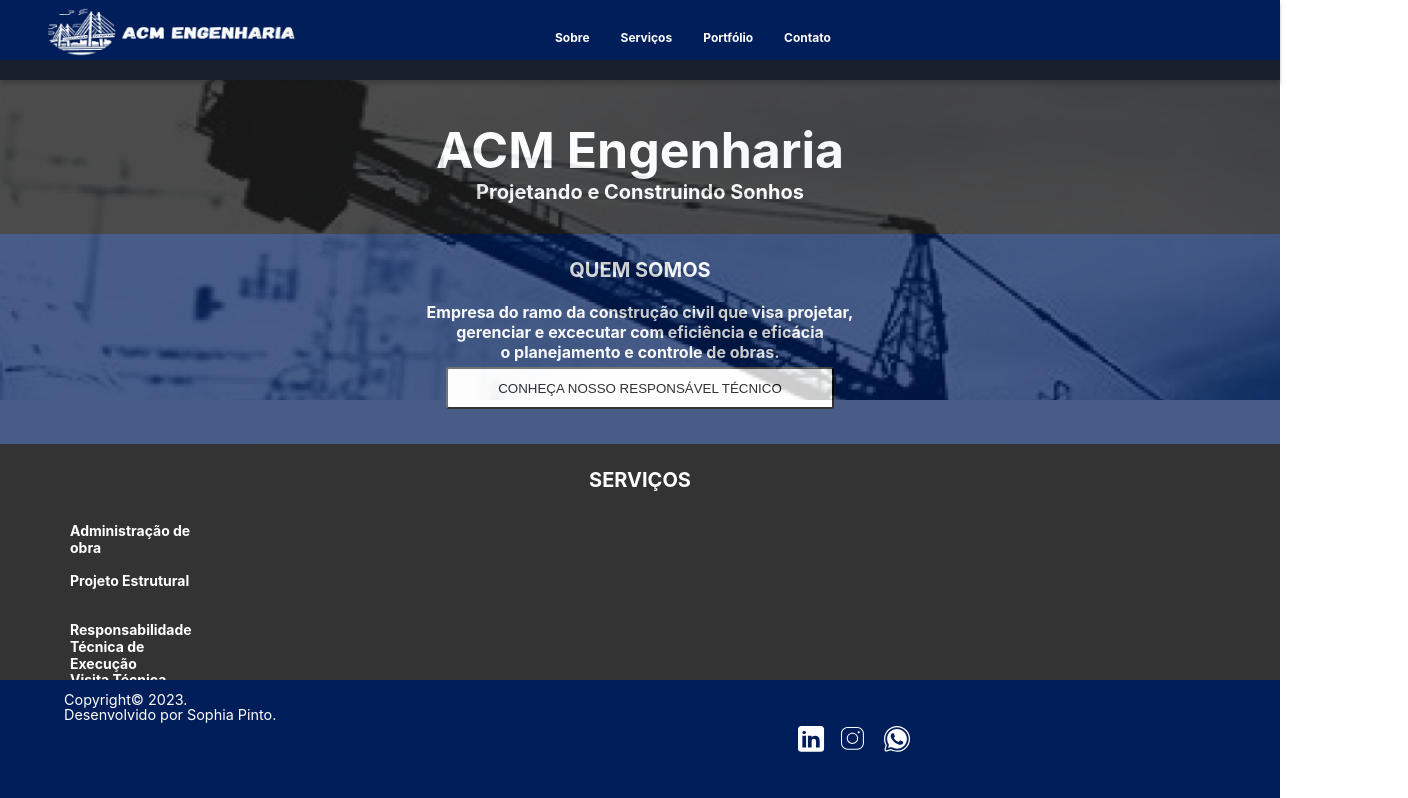
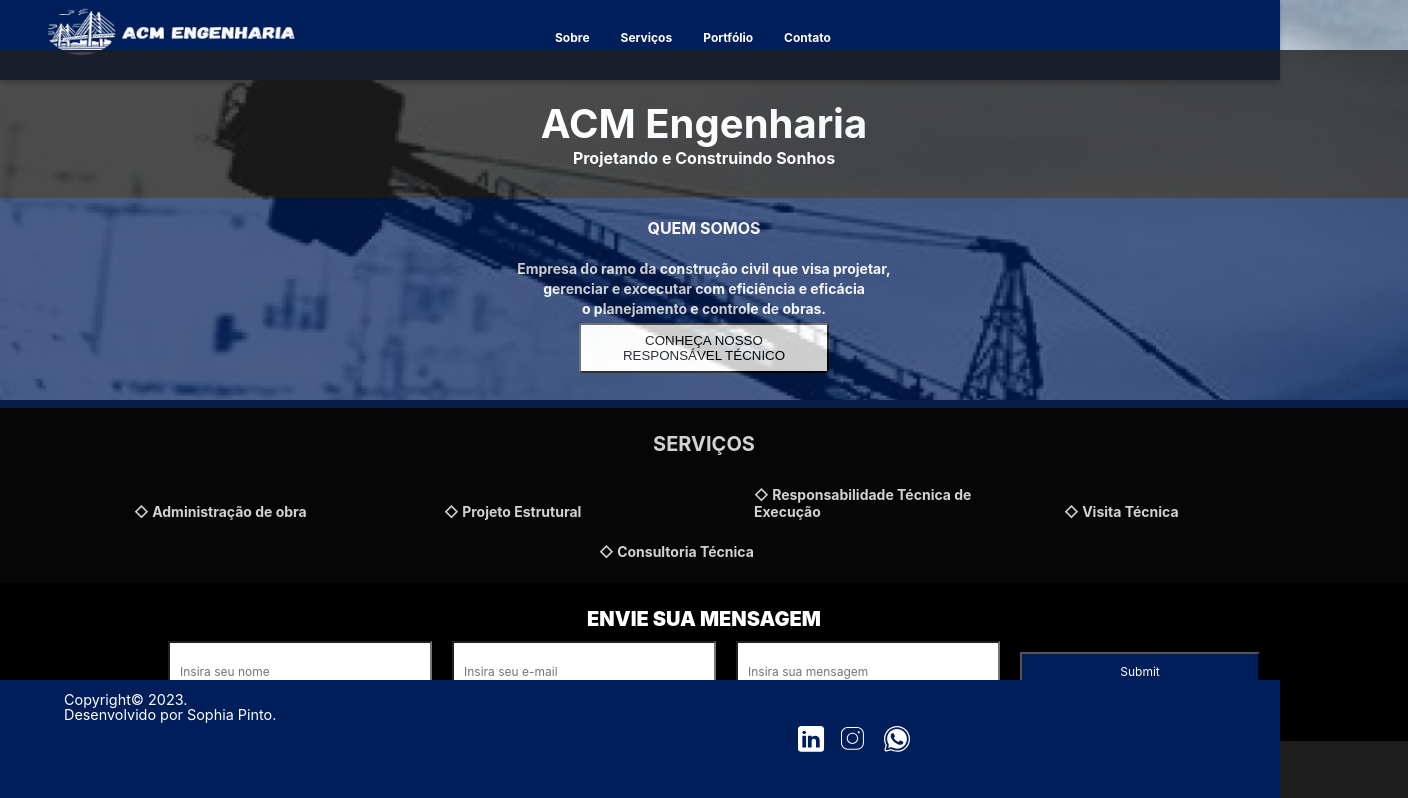
Before and after one commit to sophiapinto/acm-engenharia, a React (Create React App) app: page / in a window 1280 px wide. Shown: the top 798 px of the page, 1408 px wide, since content can reach past the window. Built offline with nearby package versions, Linux system fonts and the light colour scheme.

Commit message:
Atualização CSS

```diff
--- a/src/App.css
+++ b/src/App.css
@@ -1,3 +1,7 @@
+body{
+    background-color: #1E1E1E;
+}
+
 .imagem-bg {
     background: url(./assets/background.png) no-repeat;
     width: auto;
@@ -136,3 +140,146 @@
     line-height: normal;
     margin: 30px;
 }
+
+
+@media screen and (min-width: 380px) {
+    .intro-wrapper {
+        position: relative;
+        top: -350px;
+        width: 110%;
+        height: 30%;
+        padding-bottom: 30px;
+        background: #1E1E1E;
+        opacity: 0.8;
+        text-align: center;
+        display: block;
+    }
+    .imagem-bg {
+        background: url(./assets/background.png) no-repeat;
+        width: 110%;
+        height: 400px;
+        background-size: 100%;
+    }
+    .titulo-intro {
+        width: 400px;
+        height: 48px;
+        flex-shrink: 0;
+        color: #FFF;
+        text-align: center;
+        font-family: Inter;
+        font-size: 40px;
+        font-style: normal;
+        font-weight: 700;
+        line-height: normal;
+    }
+
+    .subtitulo-intro {
+        width: 494px;
+        height: 48px;
+        flex-shrink: 0;
+        color: #FFF;
+        text-align: center;
+        font-family: Inter;
+        font-size: 16px;
+        font-style: normal;
+        font-weight: 700;
+        line-height: normal;
+    }
+
+    .quem-somos-wrapper {
+        position: relative;
+        top: -350px;
+        width: 110%;
+        height: 25%;
+        padding-bottom: 30px;
+        background: rgba(0, 30, 90, 0.90);
+        text-align: center;
+        padding-bottom: 30px;
+        display: block;
+
+    }
+
+    .titulo-quem-somos {
+        width: 153px;
+        height: 25px;
+        flex-shrink: 0;
+        color: #FFF;
+        text-align: center;
+        font-family: Inter;
+        font-size: 16px;
+        font-style: normal;
+        font-weight: 700;
+        line-height: normal;
+    }
+
+
+    .texto-quem-somos {
+        width: 550px;
+        height: 62px;
+        flex-shrink: 0;
+        color: #FCFCFC;
+        text-align: center;
+        font-family: Inter;
+        font-size: 14px;
+        font-style: normal;
+        font-weight: 700;
+        line-height: normal;
+    }
+
+    .button-quem-somos {
+        width: 250px;
+        height: 50px;
+        align-items: center;
+        flex-shrink: 0;
+        border-radius: 3px;
+        background: #FFF;
+        padding: 5px;
+        margin: 5px;
+    }
+
+    .servicos-wrapper {
+        position: relative;
+        text-align: center;
+        top: -350px;
+        width: 110%;
+        height: 40%;
+        flex-shrink: 0;
+        opacity: 0.8;
+        background: #000;
+        padding-bottom: 80px;
+        display: block;
+
+    }
+
+    .titulo-servicos {
+        width: 153px;
+        height: 25px;
+        flex-shrink: 0;
+        color: #FFF;
+        text-align: center;
+        font-family: Inter;
+        font-size: 20px;
+        font-style: normal;
+        font-weight: 700;
+        line-height: normal;
+
+    }
+
+    .servicos-item {
+        position: relative;
+        width: 250px;
+        height: 20px;
+        flex-shrink: 0;
+        color:#FFF;
+        display: inline-block;
+        text-align: left;
+        font-family: Inter;
+        font-size: 14px;
+        font-style: normal;
+        font-weight: 700;
+        line-height: normal;
+        top: 20px;
+        margin: 10px;
+    }
+
+}
--- a/src/App.js
+++ b/src/App.js
@@ -22,7 +22,7 @@
         <span className='texto-quem-somos'><br/>Empresa do ramo da construção civil que visa projetar, <br/>gerenciar e excecutar com eficiência e eficácia<br/> o planejamento e controle de obras.<br/></span>
 
         <button className='button-quem-somos'>
-          <span>CONHEÇA NOSSO RESPONSÁVEL TÉCNICO</span>
+          <span>CONHEÇA NOSSO <br/>RESPONSÁVEL TÉCNICO</span>
         </button>
       </div>
 
@@ -30,11 +30,11 @@
       <span className='titulo-servicos'><br/>SERVIÇOS<br/></span>
 
         <div class="servicos-nav">
-              <ul className='servicos-item'>Administração de obra</ul>
-              <ul className='servicos-item'>Projeto Estrutural</ul>
-              <ul className='servicos-item'>Responsabilidade Técnica de Execução</ul>
-              <ul className='servicos-item'>Visita Técnica</ul>
-              <ul className='servicos-item'>Consultoria Técnica</ul>
+              <ul className='servicos-item'>◇ Administração de obra</ul>
+              <ul className='servicos-item'>◇ Projeto Estrutural</ul>
+              <ul className='servicos-item'>◇ Responsabilidade Técnica de Execução</ul>
+              <ul className='servicos-item'>◇ Visita Técnica</ul>
+              <ul className='servicos-item'>◇ Consultoria Técnica</ul>
           </div>
       </div>
 
--- a/src/components/Contato/contato.css
+++ b/src/components/Contato/contato.css
@@ -66,3 +66,23 @@
     margin-left: 20px;
     margin-top: 10px;
 }
+
+@media screen and (min-width: 380px) {
+
+    .form-wrapper {
+        position: relative;
+        width: 110%;
+        height: 150%;
+        padding-bottom: 40px;
+        bottom: 0px;
+        top: -400px;
+        flex-shrink: 0;
+        background: #000;
+        display: block;
+        text-align: center;
+        display: list-item;
+        align-items: center;
+    }
+
+
+}
```
